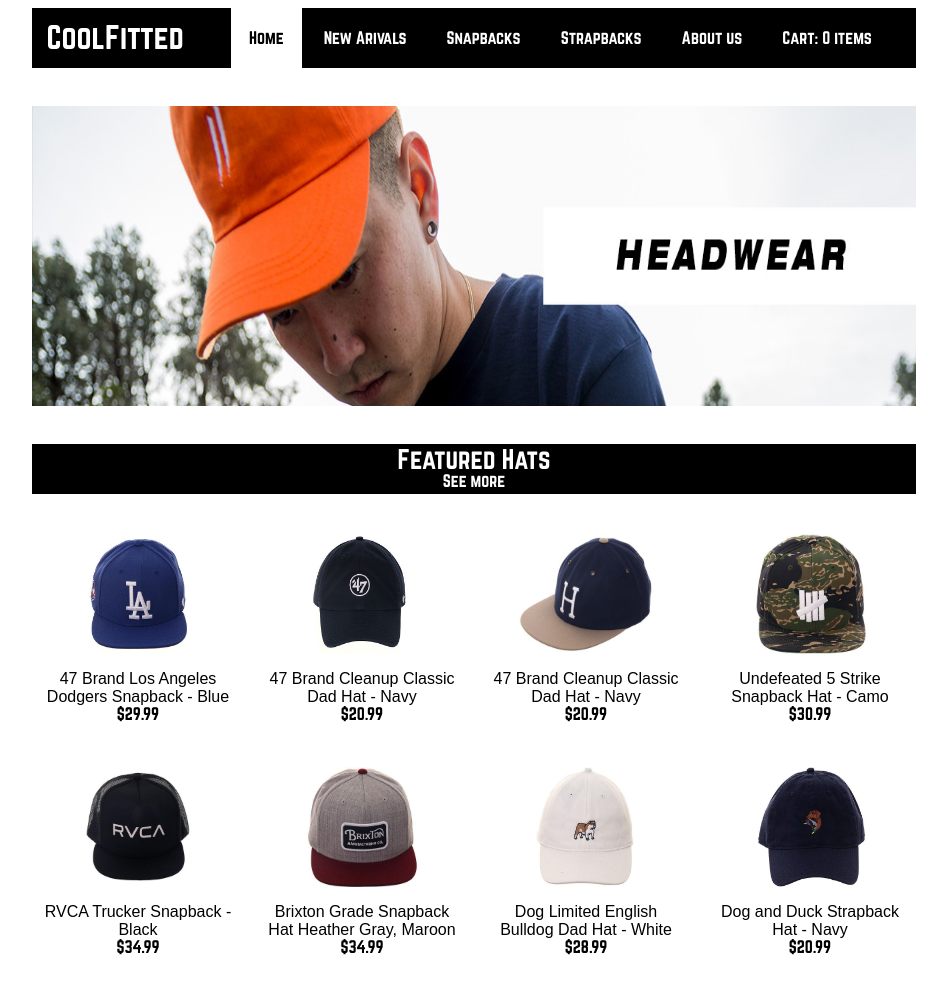
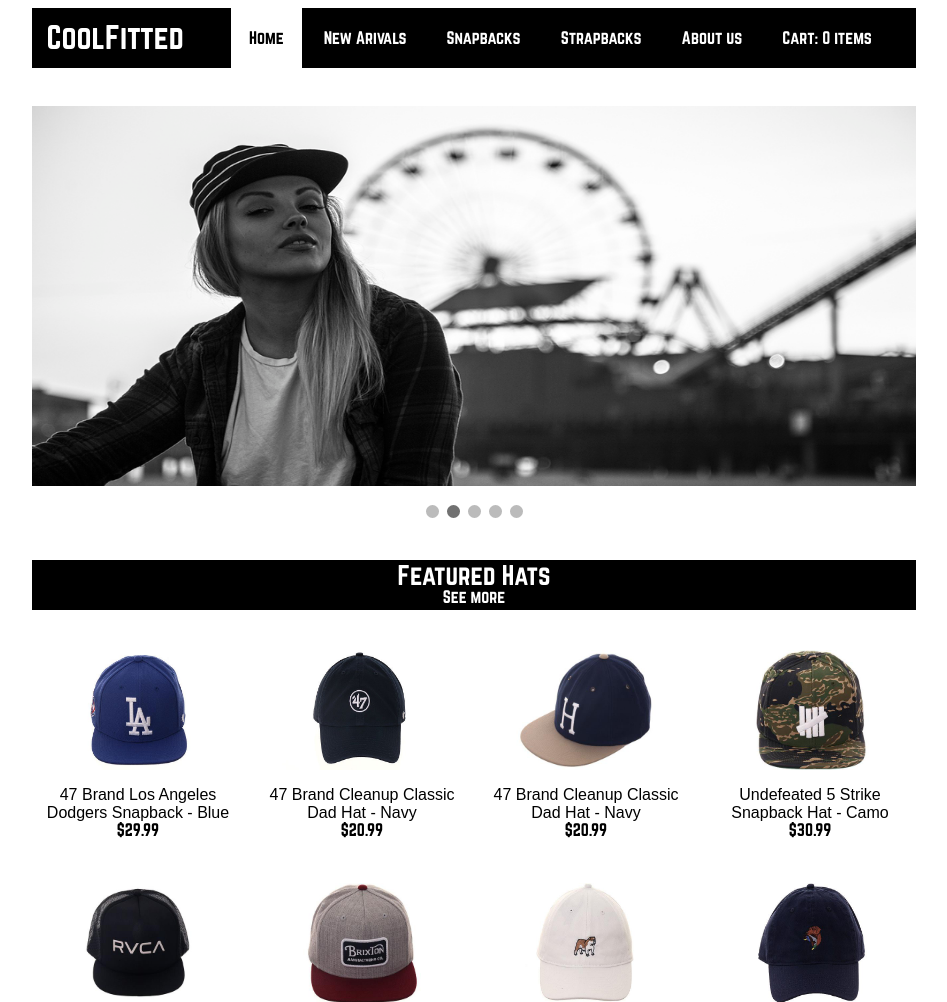
Before and after one commit to aserran/INF-124, a PHP site: page / in a window 1280 px wide. Shown: the top 1002 px of the page, without its empty margins (166-1113 px from the left). Run offline with PHP 8.4, Linux system fonts and the light colour scheme.

Commit message:
Added Slideshow

```diff
--- a/index.html
+++ b/index.html
@@ -21,9 +21,41 @@
 						<a href="" class='label cart'>Cart: 0 items</a>
 					</div>
 				</div>
-				<div class='jumbo'>
-					<img src='Media/headwear.jpg' height="300" width="70%" style='margin-top: 3%'>
+				<div class='slideshow'>
+					<div class= "slides fade">
+						<div class= "slidenumber"></div>
+						<img src='Media/headwear.jpg' height="380" width="70%" style='margin-top: 3%'>
+					</div>
+
+					<div class= "slides fade">
+						<div class= "slidenumber"></div>
+						<img src='Media/headwear2.jpg' height="380" width="70%" style='margin-top: 3%'>
+					</div>
+
+					<div class= "slides fade">
+						<div class= "slidenumber"></div>
+						<img src='Media/headwear3.jpg' height="380" width="70%" style='margin-top: 3%'>
+					</div>
+
+					<div class= "slides fade">
+						<div class= "slidenumber"></div>
+						<img src='Media/headwear4.jpg' height="380" width="70%" style='margin-top: 3%'>
+					</div>
+
+					<div class= "slides fade">
+						<div class= "slidenumber"></div>
+						<img src='Media/headwear5.jpg' height="380" width="70%" style='margin-top: 3%'>
+					</div>
 				</div>
+				<br>
+				<div style="text-align:center">
+					<span class="dot" onclick="currentSlide(1)"></span>
+					<span class="dot" onclick="currentSlide(2)"></span>
+					<span class="dot" onclick="currentSlide(3)"></span>
+					<span class="dot" onclick="currentSlide(4)"></span>
+					<span class="dot" onclick="currentSlide(5)"></span>
+				</div>
+				<script src="slides.js"></script>
 				<div class='featcombo'>
 					<div class='combocontent'>
 						Featured Hats<br /><span><a href='newarrivals.html'>See more</a></span>
--- /dev/null
+++ b/slides.js
@@ -0,0 +1,28 @@
+var slideIndex = 0;
+showSlides();
+
+function showSlides() {
+  var i;
+  var slides = document.getElementsByClassName("slides");
+
+  var dots = document.getElementsByClassName("dot");
+
+
+  /*
+  if (n > slides.length) {slideIndex = 1}
+  if (n < 1) {slideIndex = slides.length}
+*/
+  for (i = 0; i < slides.length; i++){
+    slides[i].style.display = "none";
+  }
+
+  for (i = 0; i < dots.length; i++){
+    dots[i].className = dots[i].className.replace(" active", "");
+  }
+
+  slideIndex++;
+  if (slideIndex > slides.length) {slideIndex = 1}
+  slides[slideIndex-1].style.display = "block";
+  setTimeout(showSlides, 4000);
+  dots[slideIndex-1].className += " active";
+}
--- a/snapbacks.html
+++ b/snapbacks.html
@@ -25,8 +25,8 @@
 					<img src='Media/SnapbacksLettering.png' height="180" width="70%" style='margin-top: 3%'>
 				</div>
 				<div class='featcombo'>
-					<div class='combocontent'>
-						In Stock<br /><span><a href='newarrivals.html'>Snapbacks</a></span>
+					<div class='combocontent1'>
+						In Stock<br /><span>Snapbacks</span>
 					</div>
 				</div>
 				<div class='gridedhats'>
--- a/style.css
+++ b/style.css
@@ -63,6 +63,55 @@
 	padding:0.4%;
 	font-size: 25px;
 }
+
+.combocontent1 {
+	padding:0.4%;
+	font-size: 20px;
+}
+
+.slides {
+	display: none;
+}
+
+/*.slidenumber {
+	color: #F2F2F2;
+	font-size: 12px;
+	padding: 8px 12px;
+	position: absolute;
+	top: 0;
+}
+*/
+.dot {
+	cursor: pointer;
+	height: 13px;
+	width: 13px;
+	margin: 0 2px;
+	background-color: #bbb;
+	border-radius: 50%;
+	display: inline-block;
+	transition: background-color 0.6s ease;
+}
+
+.active, .dot:hover {
+	background-color: #717171;
+}
+
+.fade {
+	-webkit-animation-name: fade;
+	-webkit-animation-duration: 1.5s;
+	animation-name: fade;
+	animation-duration: 1.5s;
+}
+
+@-webkit-keyframes fade {
+	from {opacity: .4}
+	to {opacity: 1}
+}
+
+@keyframes fade {
+	from {opacity: .4}
+}
+
 .gridedhats{
 	margin-top:2%;
 }
```
Also changed, not shown: Media/headwear.jpg, Media/headwear2.jpg (added), Media/headwear3.jpg (added), Media/headwear4.jpg (added), Media/headwear5.jpg (added).
